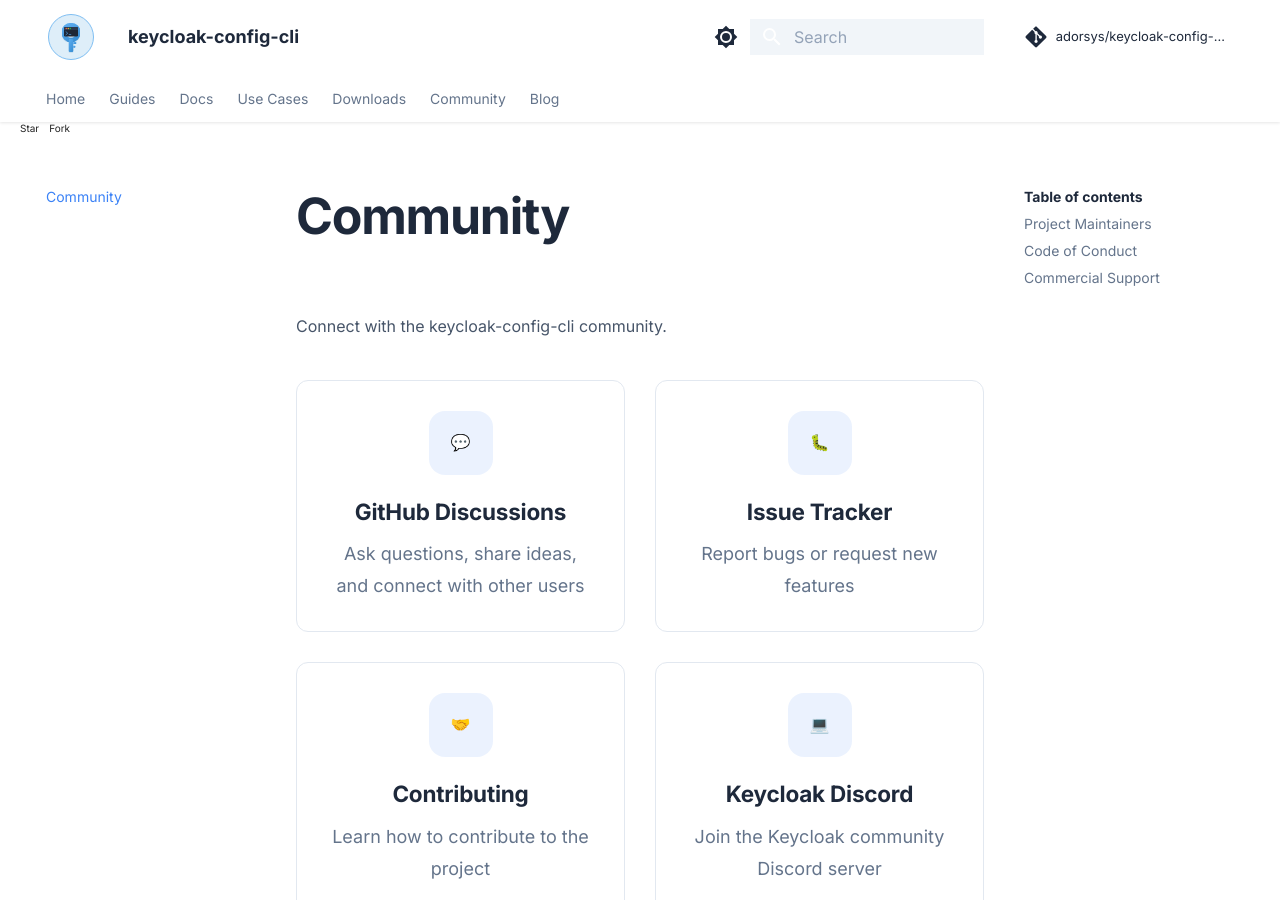
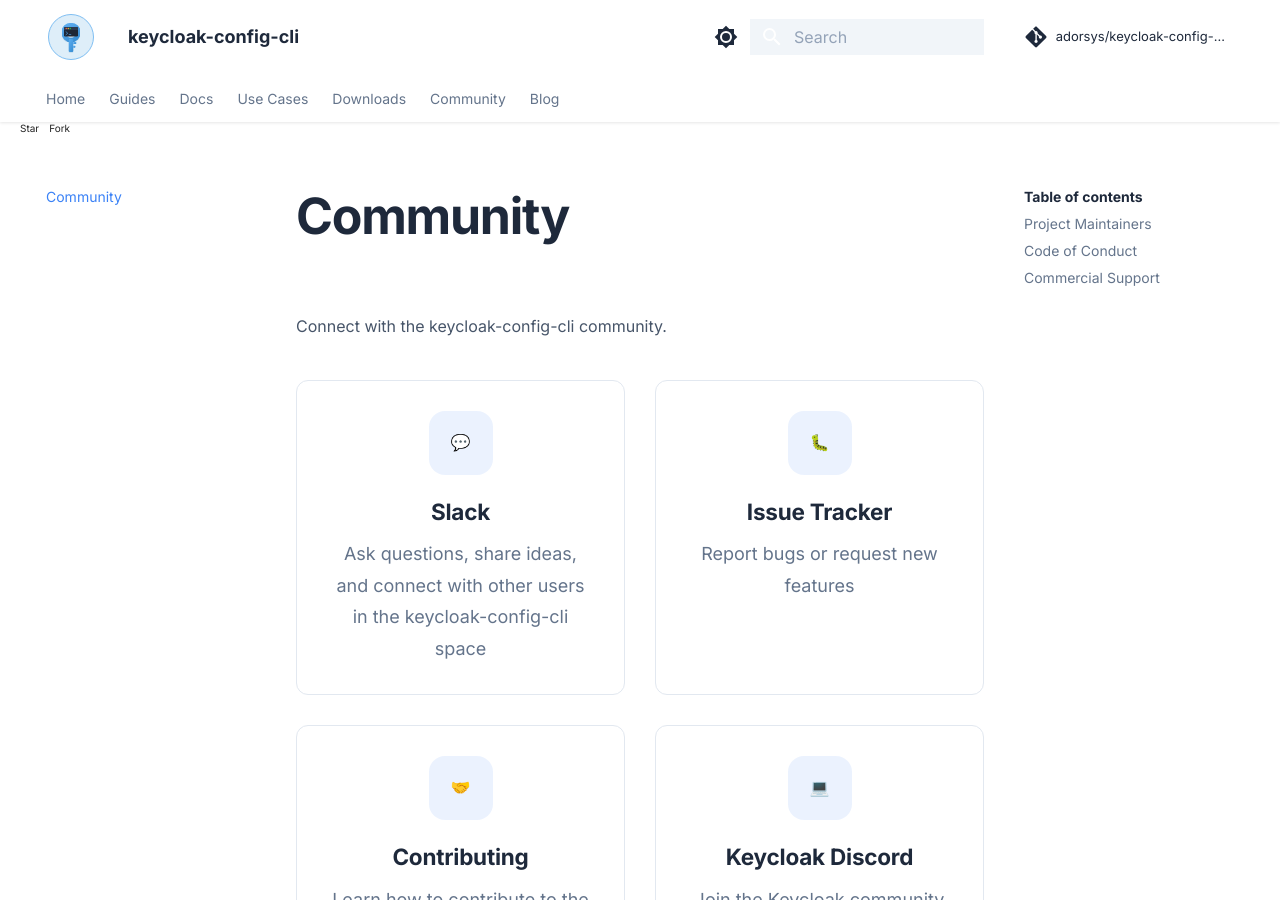
Before and after one commit to adorsys/keycloak-config-cli, an MkDocs documentation site: the page built from docs/community.md, in a window 1280 px wide and 900 px high. Built offline with MkDocs 1.6.1 and Material for MkDocs 9.7.7, drawn with Linux system fonts in a browser that asks for light colours; comment, search, counter and statistics services are not loaded.

Commit message:
Update community.md to point to Slack instead of GitHub Discussions

```diff
--- a/docs/community.md
+++ b/docs/community.md
@@ -3,10 +3,10 @@
 Connect with the keycloak-config-cli community.
 
 <div class="community-grid">
-  <a href="https://github.com/adorsys/keycloak-config-cli/discussions" class="community-card">
+  <a href="https://cloud-native.slack.com/archives/C09SPL5G3MY" class="community-card">
     <div class="icon">💬</div>
-    <h3>GitHub Discussions</h3>
-    <p>Ask questions, share ideas, and connect with other users</p>
+    <h3>Slack</h3>
+    <p>Ask questions, share ideas, and connect with other users in the keycloak-config-cli space</p>
   </a>
 
   <a href="https://github.com/adorsys/keycloak-config-cli/issues" class="community-card">
```
